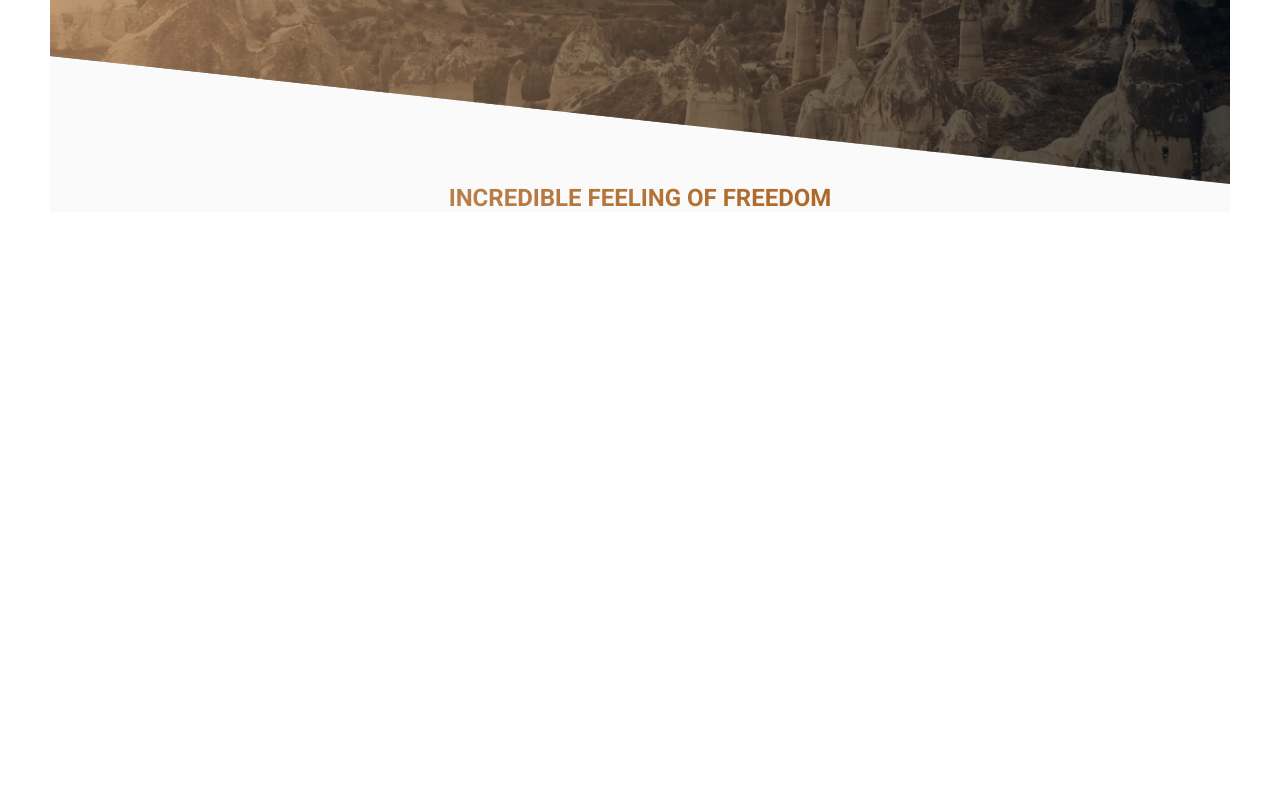
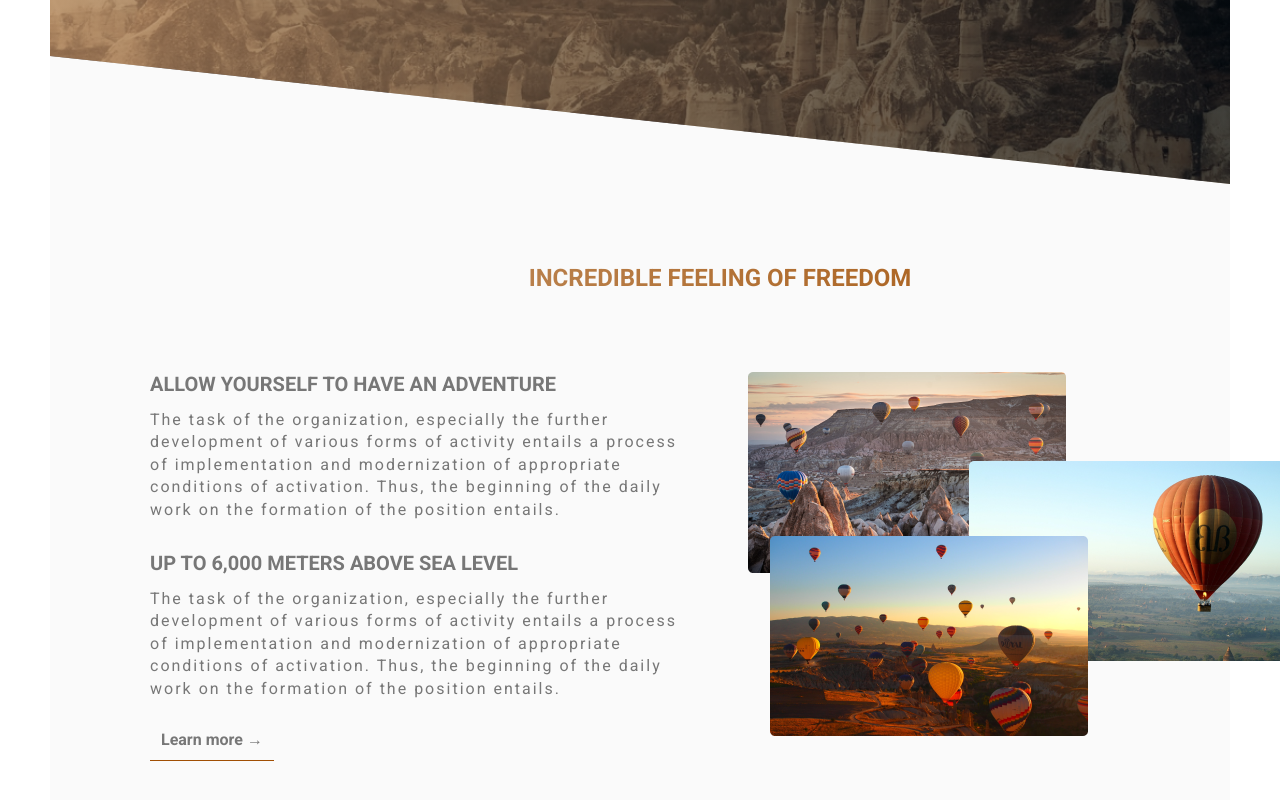
Before and after one commit to Veezys/balloons, a plain HTML site: page index.html in a window 1280 px wide. Shown: the part 666-1466 px from the top of the page. Before the commit the page ends 928 px from the top, so only its background shows below. Drawn offline with Linux system fonts and the light colour scheme.

Commit message:
features: finish section about

```diff
--- a/index.html
+++ b/index.html
@@ -31,7 +31,22 @@
         <div class="container">
             <h2 class="about__title">INCREDIBLE FEELING OF FREEDOM</h2>
             <div class="about__wrapper">
-
+                <div class="about__features">
+                   <div class="about__descr">
+                        <h3 class="about__subtitle">ALLOW YOURSELF TO HAVE AN ADVENTURE</h3>
+                        <div class="about__text">The task of the organization, especially the further development of various forms of activity entails a process of implementation and modernization of appropriate conditions of activation. Thus, the beginning of the daily work on the formation of the position entails.</div>
+                   </div>
+                   <div class="about__descr">
+                        <h3 class="about__subtitle">UP TO 6,000 METERS ABOVE SEA LEVEL</h3>
+                        <div class="about__text">The task of the organization, especially the further development of various forms of activity entails a process of implementation and modernization of appropriate conditions of activation. Thus, the beginning of the daily work on the formation of the position entails.</div>
+                   </div>
+                   <a href="#" class="about__btn">Learn more &rarr;</a>
+                </div>
+                <div class="about__images">
+                    <div class="about__image_first"><img src="src/img/about1.png" alt="ballons"></div>
+                    <div class="about__image_second"><img src="src/img/about2.png" alt="ballons"></div>
+                    <div class="about__image_third"><img src="src/img/about3.png" alt="ballons"></div>
+                </div>
             </div>
         </div>
     </section>
--- a/src/sass/base/_variables.sass
+++ b/src/sass/base/_variables.sass
@@ -1,2 +1,3 @@
 $white-grey: #FAFAFA
 $grey: #777777
+$brown: #A14F03
--- a/src/sass/blocks/_about.sass
+++ b/src/sass/blocks/_about.sass
@@ -1,5 +1,6 @@
 .about
     background-color: $white-grey
+    padding: 80px 100px 54px 100px
     &__title
         text-align: center
         background: linear-gradient(90deg, #C3956A 3.65%, #A24F03 100%)
@@ -9,3 +10,42 @@
         &:hover
             transform: skew(7deg, 7deg) scale(1.1)
             text-shadow: 2px 4px 5px blur #000
+    &__wrapper
+        display: grid
+        margin-top: 80px
+        grid-template-columns: 532px 1fr
+        column-gap: 66px
+    &__descr
+        margin-bottom: 30px
+    &__subtitle
+        margin-bottom: 13px
+        font-size: 20px
+        line-height: 24px
+    &__text
+        font-weight: 400
+        font-size: 16px
+        line-height: 140%
+        letter-spacing: 2px
+        color: $grey
+    &__btn
+        font-weight: 700
+        font-size: 16px
+        line-height: 19px
+        color: $grey
+        text-decoration: none
+        transition: all .4s
+        padding: 11px
+        border-bottom: 1px $brown solid
+        &:hover
+            background-color: $brown
+            color: #fff
+    &__images
+        position: relative
+    &__image_second
+        position: absolute
+        left: 221px
+        top: 89px
+    &__image_third
+        position: absolute
+        left: 22px
+        top: 164px
```
Also changed, not shown: src/css/style.min.css, src/img/about1.png (added), src/img/about2.png (added), src/img/about3.png (added), src/sass/style.sass (line endings or trailing spaces), 1 other file.
